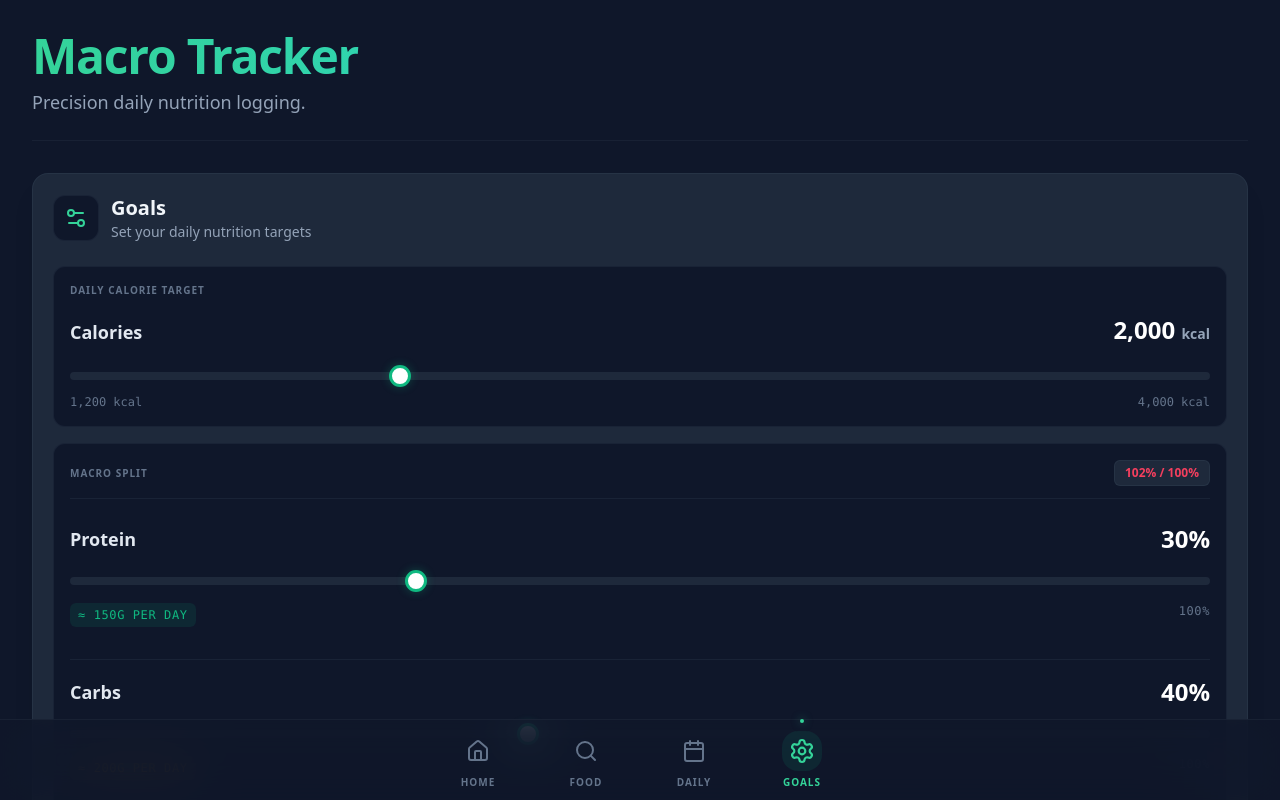
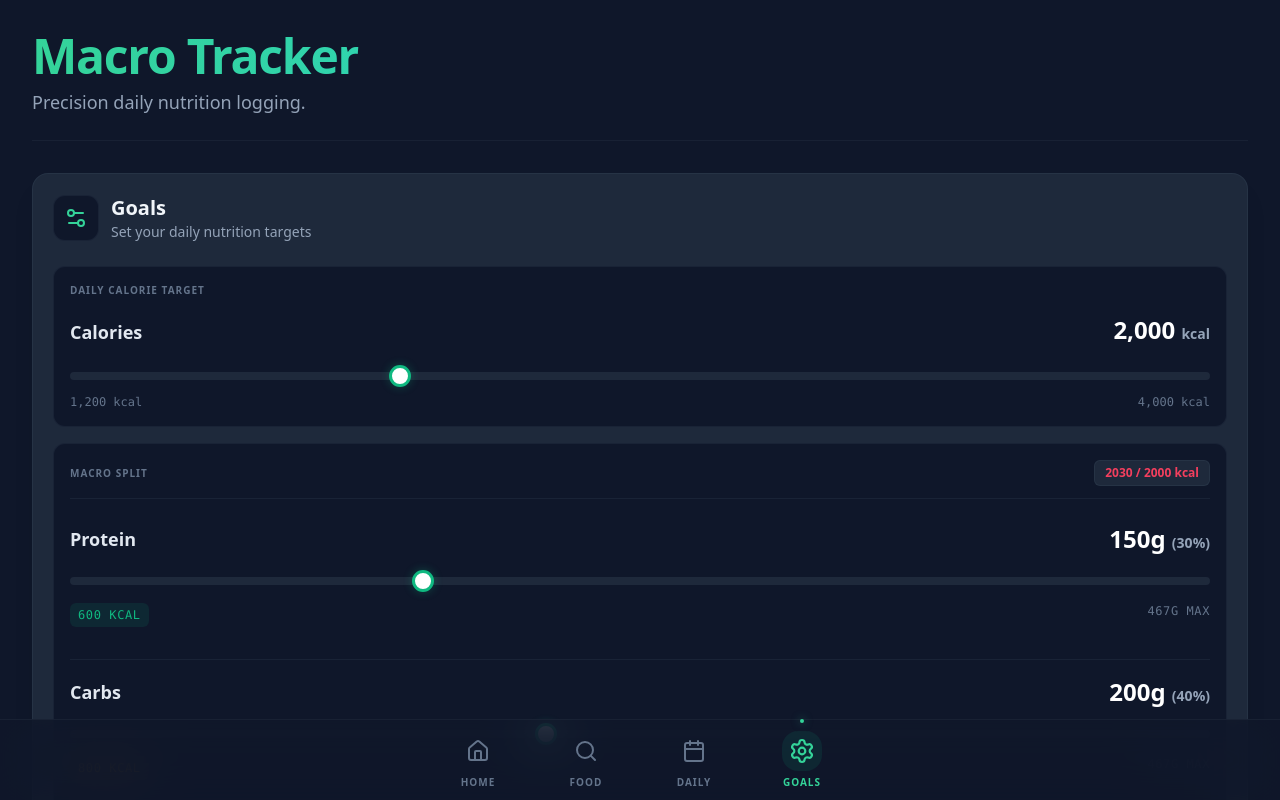
Before and after one commit to mohamedaminebouhachem300-cpu/macros-tracker, a Next.js app: page / in a window 1280 px wide. Both pictures are taken after a click on the button "GOALS". Shown: the top 800 px of the page. Built offline with nearby package versions, Linux system fonts and the light colour scheme.

Commit message:
refactor: change macro logic to be gram-based

```diff
--- a/src/components/GoalManager.tsx
+++ b/src/components/GoalManager.tsx
@@ -10,92 +10,77 @@ export default function GoalManager() {
   // Local state for sliders before saving
   const [calories, setCalories] = useState(userGoals.calories);
 
-  // Percentages
-  const [proteinPct, setProteinPct] = useState(30);
-  const [carbsPct, setCarbsPct] = useState(40);
-  const [fatsPct, setFatsPct] = useState(30);
+  // Macros in Grams
+  const [protein, setProtein] = useState(userGoals.protein);
+  const [carbs, setCarbs] = useState(userGoals.carbs);
+  const [fats, setFats] = useState(userGoals.fats);
 
   // Track the order of slider moves to determine which one is the "automatic" third
   // The first element is the "remainder" macro (the victim)
   const [touchedOrder, setTouchedOrder] = useState<('protein' | 'carbs' | 'fats')[]>(['fats', 'carbs', 'protein']);
 
-  // Initialize percentages from absolute goals if possible
+  // Initialize grams from context
   useEffect(() => {
-    if (userGoals.calories > 0) {
-      const p = Math.round((userGoals.protein * 4 / userGoals.calories) * 100);
-      const c = Math.round((userGoals.carbs * 4 / userGoals.calories) * 100);
-      const f = Math.round((userGoals.fats * 9 / userGoals.calories) * 100);
-      setProteinPct(p); setCarbsPct(c); setFatsPct(f);
-      setCalories(userGoals.calories);
-    }
+    setProtein(userGoals.protein);
+    setCarbs(userGoals.carbs);
+    setFats(userGoals.fats);
+    setCalories(userGoals.calories);
   }, [userGoals]);
 
-  const handlePctChange = (type: 'protein' | 'carbs' | 'fats', newVal: number) => {
-    // 1. Determine "victim" macro (the one that moves automatically)
-    // The victim is the macro that is NOT the current "type" and was touched longest ago
-    const remainder = touchedOrder.find(m => m !== type)!;
+  const handleMacroChange = (type: 'protein' | 'carbs' | 'fats', newVal: number) => {
+    const multipliers: Record<'protein' | 'carbs' | 'fats', number> = { protein: 4, carbs: 4, fats: 9 };
+    const current: Record<'protein' | 'carbs' | 'fats', number> = { protein, carbs, fats };
 
-    // 2. Minimum Floor Constraints (10g)
-    const minP = (10 * 4 / calories) * 100;
-    const minC = (10 * 4 / calories) * 100;
-    const minF = (10 * 9 / calories) * 100;
+    // 1. Determine "victim" macro
+    const remainder = touchedOrder.find((m: 'protein' | 'carbs' | 'fats') => m !== type)!;
+    const other = touchedOrder.find((m: 'protein' | 'carbs' | 'fats') => m !== type && m !== remainder)!;
 
-    const minVals = { protein: minP, carbs: minC, fats: minF };
+    // 2. Calculate constraints
+    const otherCal = current[other] * multipliers[other];
+    const availableCal = calories - otherCal;
+    const minRemainderGrams = 10;
+    const minRemainderCal = minRemainderGrams * multipliers[remainder];
 
-    // Get current values
-    const current = { protein: proteinPct, carbs: carbsPct, fats: fatsPct };
-    const oldVal = current[type];
-    const diff = newVal - oldVal;
+    const maxTypeCal = availableCal - minRemainderCal;
+    const maxTypeGrams = Math.floor(maxTypeCal / multipliers[type]);
 
-    // Calculate proposed remainder value
-    let newRemainderVal = current[remainder] - diff;
+    // 3. Clamp new value
+    let finalTypeVal = Math.max(10, Math.min(newVal, maxTypeGrams));
+    const typeCal = finalTypeVal * multipliers[type];
 
-    // Apply constraints
-    let finalNewVal = newVal;
-    let finalRemainderVal = newRemainderVal;
+    // 4. Calculate remainder
+    const finalRemainderCal = calories - otherCal - typeCal;
+    const finalRemainderVal = Math.max(10, Math.round(finalRemainderCal / multipliers[remainder]));
 
-    // If remainder would drop below floor, cap the change
-    if (newRemainderVal < minVals[remainder]) {
-      finalRemainderVal = minVals[remainder];
-      finalNewVal = current[type] + (current[remainder] - minVals[remainder]);
-    }
+    // 5. Update State
+    if (type === 'protein') setProtein(finalTypeVal);
+    if (type === 'carbs') setCarbs(finalTypeVal);
+    if (type === 'fats') setFats(finalTypeVal);
 
-    // If current would drop below floor (shouldn't happen with slider min, but for safety)
-    if (finalNewVal < minVals[type]) {
-      finalNewVal = minVals[type];
-      finalRemainderVal = current[remainder] + (current[type] - minVals[type]);
-    }
+    if (remainder === 'protein') setProtein(finalRemainderVal);
+    if (remainder === 'carbs') setCarbs(finalRemainderVal);
+    if (remainder === 'fats') setFats(finalRemainderVal);
 
-    // 3. Update State
-    if (type === 'protein') setProteinPct(finalNewVal);
-    if (type === 'carbs') setCarbsPct(finalNewVal);
-    if (type === 'fats') setFatsPct(finalNewVal);
-
-    if (remainder === 'protein') setProteinPct(finalRemainderVal);
-    if (remainder === 'carbs') setCarbsPct(finalRemainderVal);
-    if (remainder === 'fats') setFatsPct(finalRemainderVal);
-
-    // 4. Update Touched Order (move current type to the end)
-    setTouchedOrder(prev => {
-      const filtered = prev.filter(m => m !== type);
+    // 6. Update Touched Order
+    setTouchedOrder((prev: ('protein' | 'carbs' | 'fats')[]) => {
+      const filtered = prev.filter((m: string) => m !== type);
       return [...filtered, type];
     });
   };
 
   const handleSave = () => {
-    const proteinGrams = Math.round((calories * (proteinPct / 100)) / 4);
-    const carbsGrams = Math.round((calories * (carbsPct / 100)) / 4);
-    const fatsGrams = Math.round((calories * (fatsPct / 100)) / 9);
-
     updateUserGoals({
       calories,
-      protein: proteinGrams,
-      carbs: carbsGrams,
-      fats: fatsGrams
+      protein,
+      carbs,
+      fats
     });
   };
 
-  const totalPct = proteinPct + carbsPct + fatsPct;
+  const currentTotalCal = (protein * 4) + (carbs * 4) + (fats * 9);
+  const pPct = Math.round((protein * 4 / calories) * 100);
+  const cPct = Math.round((carbs * 4 / calories) * 100);
+  const fPct = 100 - pPct - cPct; // Ensure it sums to 100 roughly
 
   return (
     <div className="bg-[#1e293b] p-5 rounded-[16px] shadow-xl border border-slate-700/40">
@@ -134,8 +119,8 @@ export default function GoalManager() {
         <div className="bg-[#0f172a] p-4 rounded-[12px] border border-slate-700/30">
           <div className="flex justify-between items-center mb-6 border-b border-slate-700/30 pb-3">
             <span className="text-[10px] font-bold text-slate-500 uppercase tracking-widest">Macro Split</span>
-            <span className={`text-xs font-bold ${totalPct === 100 ? 'text-emerald-500' : 'text-rose-500'} bg-[#1e293b] px-2.5 py-1 rounded-md border border-slate-700/40`}>
-              {totalPct}% / 100%
+            <span className={`text-xs font-bold ${Math.abs(currentTotalCal - calories) < 10 ? 'text-emerald-500' : 'text-rose-500'} bg-[#1e293b] px-2.5 py-1 rounded-md border border-slate-700/40`}>
+              {currentTotalCal} / {calories} kcal
             </span>
           </div>
 
@@ -144,17 +129,17 @@ export default function GoalManager() {
             <div>
               <div className="flex justify-between items-center mb-3">
                 <span className="text-lg font-bold text-slate-200">Protein</span>
-                <span className="text-2xl font-black text-white">{proteinPct}%</span>
+                <span className="text-2xl font-black text-white">{protein}g <span className="text-sm text-slate-400">({pPct}%)</span></span>
               </div>
               <input
-                type="range" min="0" max="100" step="1"
-                value={proteinPct}
-                onChange={(e) => handlePctChange('protein', Number(e.target.value))}
+                type="range" min="10" max={Math.floor((calories - 40 - 90) / 4)} step="1"
+                value={protein}
+                onChange={(e) => handleMacroChange('protein', Number(e.target.value))}
                 className="w-full accent-emerald-500"
               />
               <div className="flex justify-between text-xs font-mono mt-3 uppercase tracking-wider">
-                <span className="text-emerald-500 bg-emerald-500/10 px-2 py-1 rounded-md">≈ {Math.round((calories * (proteinPct / 100)) / 4)}g per day</span>
-                <span className="text-slate-500">100%</span>
+                <span className="text-emerald-500 bg-emerald-500/10 px-2 py-1 rounded-md">{protein * 4} kcal</span>
+                <span className="text-slate-500">{Math.floor((calories - 40 - 90) / 4)}g max</span>
               </div>
             </div>
 
@@ -162,17 +147,17 @@ export default function GoalManager() {
             <div className="pt-4 border-t border-slate-700/30">
               <div className="flex justify-between items-center mb-3">
                 <span className="text-lg font-bold text-slate-200">Carbs</span>
-                <span className="text-2xl font-black text-white">{carbsPct}%</span>
+                <span className="text-2xl font-black text-white">{carbs}g <span className="text-sm text-slate-400">({cPct}%)</span></span>
               </div>
               <input
-                type="range" min="0" max="100" step="1"
-                value={carbsPct}
-                onChange={(e) => handlePctChange('carbs', Number(e.target.value))}
+                type="range" min="10" max={Math.floor((calories - 40 - 90) / 4)} step="1"
+                value={carbs}
+                onChange={(e) => handleMacroChange('carbs', Number(e.target.value))}
                 className="w-full accent-amber-500"
               />
               <div className="flex justify-between text-xs font-mono mt-3 uppercase tracking-wider">
-                <span className="text-amber-500 bg-amber-500/10 px-2 py-1 rounded-md">≈ {Math.round((calories * (carbsPct / 100)) / 4)}g per day</span>
-                <span className="text-slate-500">100%</span>
+                <span className="text-amber-500 bg-amber-500/10 px-2 py-1 rounded-md">{carbs * 4} kcal</span>
+                <span className="text-slate-500">{Math.floor((calories - 40 - 90) / 4)}g max</span>
               </div>
             </div>
 
@@ -180,17 +165,17 @@ export default function GoalManager() {
             <div className="pt-4 border-t border-slate-700/30">
               <div className="flex justify-between items-center mb-3">
                 <span className="text-lg font-bold text-slate-200">Fats</span>
-                <span className="text-2xl font-black text-white">{fatsPct}%</span>
+                <span className="text-2xl font-black text-white">{fats}g <span className="text-sm text-slate-400">({fPct}%)</span></span>
               </div>
               <input
-                type="range" min="0" max="100" step="1"
-                value={fatsPct}
-                onChange={(e) => handlePctChange('fats', Number(e.target.value))}
+                type="range" min="10" max={Math.floor((calories - 40 - 40) / 9)} step="1"
+                value={fats}
+                onChange={(e) => handleMacroChange('fats', Number(e.target.value))}
                 className="w-full accent-rose-500"
               />
               <div className="flex justify-between text-xs font-mono mt-3 uppercase tracking-wider">
-                <span className="text-rose-500 bg-rose-500/10 px-2 py-1 rounded-md">≈ {Math.round((calories * (fatsPct / 100)) / 9)}g per day</span>
-                <span className="text-slate-500">100%</span>
+                <span className="text-rose-500 bg-rose-500/10 px-2 py-1 rounded-md">{fats * 9} kcal</span>
+                <span className="text-slate-500">{Math.floor((calories - 40 - 40) / 9)}g max</span>
               </div>
             </div>
           </div>
@@ -198,10 +183,9 @@ export default function GoalManager() {
 
         <button
           onClick={handleSave}
-          disabled={totalPct !== 100}
-          className="w-full bg-gradient-to-r from-emerald-500 to-emerald-600 hover:from-emerald-400 hover:to-emerald-500 disabled:from-slate-700 disabled:to-slate-800 disabled:text-slate-500 disabled:cursor-not-allowed text-white font-bold py-4 rounded-[12px] transition-all shadow-lg shadow-emerald-500/20 text-lg active:scale-[0.98]"
+          className="w-full bg-gradient-to-r from-emerald-500 to-emerald-600 hover:from-emerald-400 hover:to-emerald-500 text-white font-bold py-4 rounded-[12px] transition-all shadow-lg shadow-emerald-500/20 text-lg active:scale-[0.98]"
         >
-          {totalPct === 100 ? 'Save Goals' : `Macros equal ${totalPct}%, must be 100%`}
+          Save Goals
         </button>
       </div>
     </div>
```
